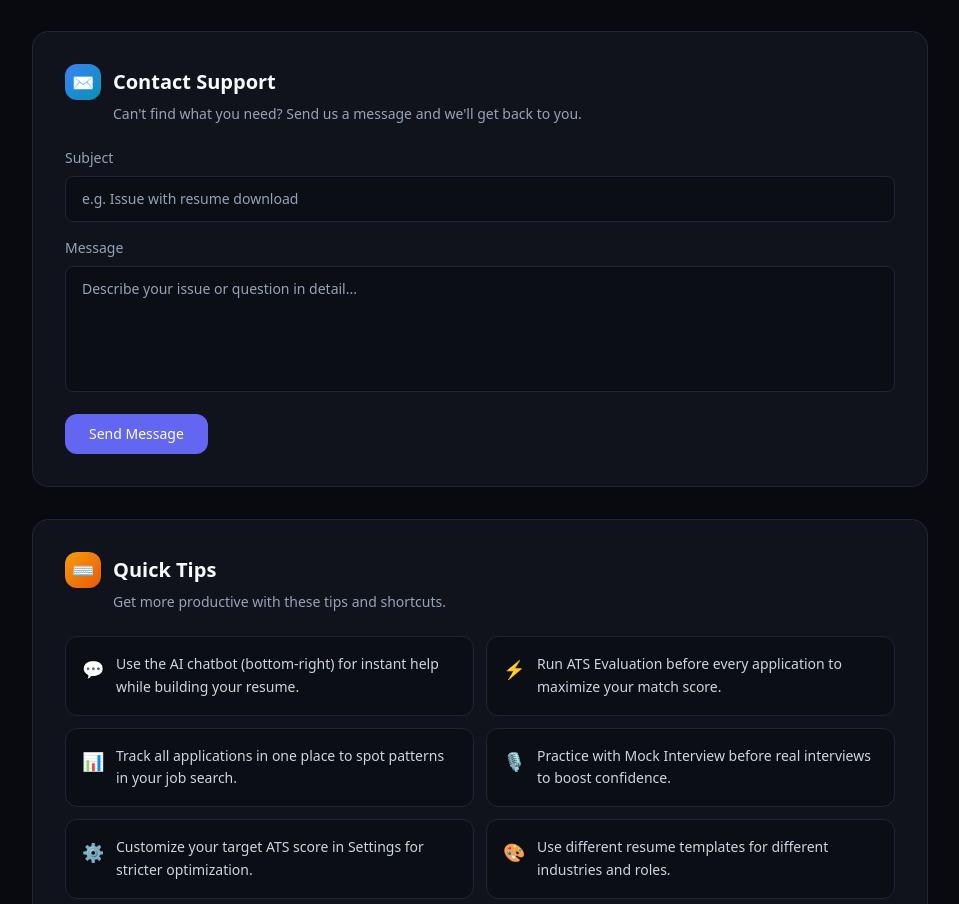
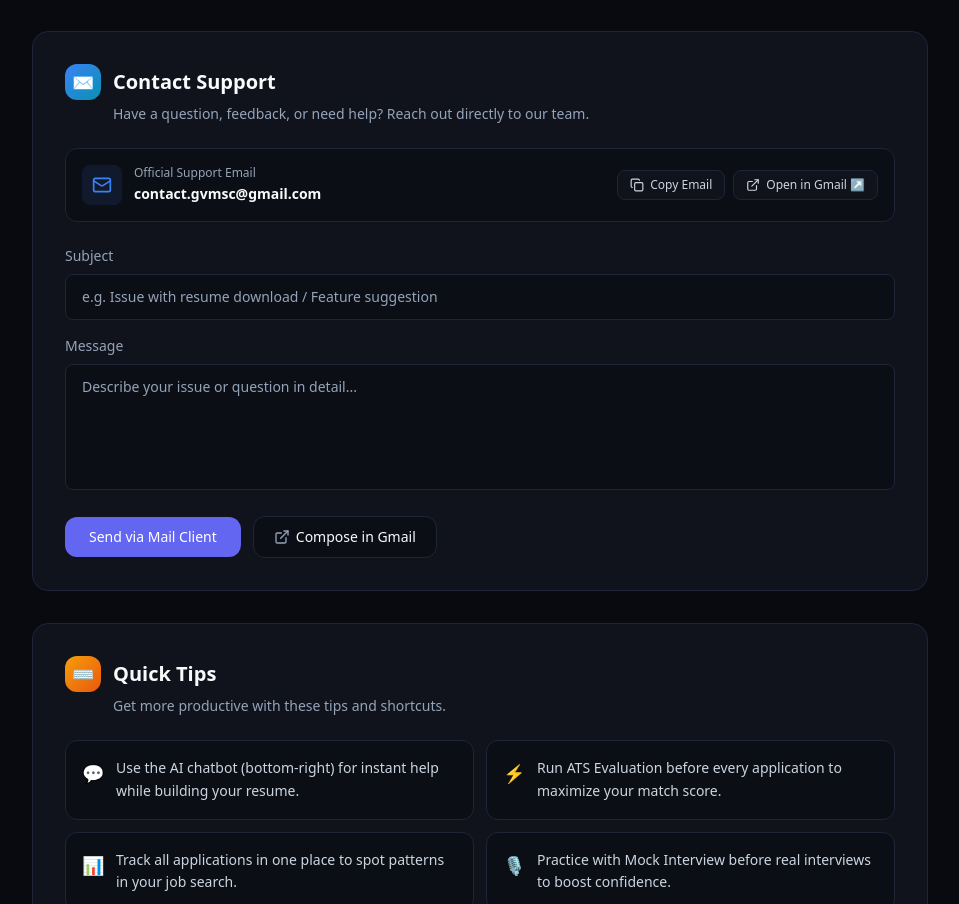
Before and after one commit to Pranavsangichetty/Resumo, a Next.js app in the folder apps/web/: page /help in a window 1280 px wide. Shown: the part 1225-2129 px from the top of the page, without its empty margins (270-1229 px from the left). Built offline with nearby package versions, Linux system fonts and the light colour scheme; no server answers.

Commit message:
fix(help): replace support email with contact.gvmsc@gmail.com and add copy/gmail actions

```diff
--- a/apps/web/app/help/page.tsx
+++ b/apps/web/app/help/page.tsx
@@ -2,6 +2,9 @@
 
 import { useState } from "react";
 import { useRouter } from "next/navigation";
+import { Mail, Copy, Check, ExternalLink } from "lucide-react";
+
+const SUPPORT_EMAIL = "contact.gvmsc@gmail.com";
 
 const FAQS = [
   {
@@ -86,15 +89,26 @@ export default function HelpPage() {
   const [openGuide, setOpenGuide] = useState<number | null>(null);
   const [contactForm, setContactForm] = useState({ subject: "", message: "" });
   const [contactSent, setContactSent] = useState(false);
+  const [copiedEmail, setCopiedEmail] = useState(false);
+
+  function copyEmail() {
+    navigator.clipboard.writeText(SUPPORT_EMAIL);
+    setCopiedEmail(true);
+    setTimeout(() => setCopiedEmail(false), 2500);
+  }
+
+  function openGmail(subject = "", body = "") {
+    const su = encodeURIComponent(subject || contactForm.subject);
+    const b = encodeURIComponent(body || contactForm.message);
+    const url = "https://mail.google.com/mail/?view=cm&fs=1&to=" + SUPPORT_EMAIL + (su ? "&su=" + su : "") + (b ? "&body=" + b : "");
+    window.open(url, "_blank");
+  }
 
   function handleContactSubmit(e: React.FormEvent) {
     e.preventDefault();
-    // Since there's no backend endpoint for this yet, we open mailto as fallback
-    const mailto = `mailto:support@resumo.app?subject=${encodeURIComponent(contactForm.subject)}&body=${encodeURIComponent(contactForm.message)}`;
+    const mailto = `mailto:${SUPPORT_EMAIL}?subject=${encodeURIComponent(contactForm.subject)}&body=${encodeURIComponent(contactForm.message)}`;
     window.open(mailto, "_blank");
     setContactSent(true);
-    setContactForm({ subject: "", message: "" });
-    setTimeout(() => setContactSent(false), 4000);
   }
 
   const inputClass =
@@ -250,8 +264,54 @@ export default function HelpPage() {
               <h2 className="text-xl font-semibold">Contact Support</h2>
             </div>
             <p className="text-sm text-[var(--text-muted)] mb-6 ml-12">
-              Can&apos;t find what you need? Send us a message and we&apos;ll get back to you.
+              Have a question, feedback, or need help? Reach out directly to our team.
             </p>
+
+            {/* Direct Email Card */}
+            <div className="mb-6 flex flex-wrap items-center justify-between gap-3 rounded-xl border border-[var(--border)] bg-[var(--bg-muted)] p-4">
+              <div className="flex items-center gap-3">
+                <div className="flex h-10 w-10 shrink-0 items-center justify-center rounded-lg bg-blue-500/10 text-blue-500">
+                  <Mail className="h-5 w-5" />
+                </div>
+                <div>
+                  <p className="text-xs text-[var(--text-muted)] font-medium">Official Support Email</p>
+                  <a
+                    href={`mailto:${SUPPORT_EMAIL}`}
+                    className="text-sm font-semibold text-[var(--text-primary)] hover:text-blue-500 transition"
+                  >
+                    {SUPPORT_EMAIL}
+                  </a>
+                </div>
+              </div>
+              <div className="flex items-center gap-2">
+                <button
+                  type="button"
+                  onClick={copyEmail}
+                  className="inline-flex items-center gap-1.5 rounded-lg border border-[var(--border)] bg-[var(--bg-surface)] px-3 py-1.5 text-xs font-medium text-[var(--text-secondary)] hover:bg-[var(--bg-surface-elevated)] transition cursor-pointer"
+                >
+                  {copiedEmail ? (
+                    <>
+                      <Check className="h-3.5 w-3.5 text-emerald-500" />
+                      <span className="text-emerald-500 font-semibold">Copied!</span>
+                    </>
+                  ) : (
+                    <>
+                      <Copy className="h-3.5 w-3.5" />
+                      <span>Copy Email</span>
+                    </>
+                  )}
+                </button>
+                <a
+                  href={`https://mail.google.com/mail/?view=cm&fs=1&to=${SUPPORT_EMAIL}`}
+                  target="_blank"
+                  rel="noopener noreferrer"
+                  className="inline-flex items-center gap-1.5 rounded-lg border border-[var(--border)] bg-[var(--bg-surface)] px-3 py-1.5 text-xs font-medium text-[var(--text-secondary)] hover:bg-[var(--bg-surface-elevated)] transition"
+                >
+                  <ExternalLink className="h-3.5 w-3.5" />
+                  <span>Open in Gmail ↗</span>
+                </a>
+              </div>
+            </div>
 
             <form onSubmit={handleContactSubmit} className="space-y-4">
               <div>
@@ -264,7 +324,7 @@ export default function HelpPage() {
                   onChange={(e) =>
                     setContactForm({ ...contactForm, subject: e.target.value })
                   }
-                  placeholder="e.g. Issue with resume download"
+                  placeholder="e.g. Issue with resume download / Feature suggestion"
                   required
                   className={inputClass}
                 />
@@ -286,17 +346,41 @@ export default function HelpPage() {
               </div>
 
               {contactSent && (
-                <div className="rounded-lg p-3 text-sm border border-emerald-500/30 bg-emerald-500/10 text-emerald-400">
-                  Your email client has been opened with the message. Thank you for reaching out!
+                <div className="rounded-xl p-4 text-sm border border-emerald-500/30 bg-emerald-500/10 text-emerald-300 space-y-2">
+                  <div className="flex items-center gap-2 font-medium">
+                    <Check className="h-4 w-4 text-emerald-400" />
+                    <span>Email drafted to {SUPPORT_EMAIL}!</span>
+                  </div>
+                  <p className="text-xs text-[var(--text-secondary)]">
+                    If your default email app didn&apos;t automatically launch, you can also open and send it directly via Gmail web:
+                  </p>
+                  <button
+                    type="button"
+                    onClick={() => openGmail()}
+                    className="inline-flex items-center gap-1.5 rounded-lg bg-emerald-600 px-3 py-1.5 text-xs font-medium text-white hover:bg-emerald-500 transition cursor-pointer"
+                  >
+                    <ExternalLink className="h-3.5 w-3.5" />
+                    Open in Gmail Web
+                  </button>
                 </div>
               )}
 
-              <button
-                type="submit"
-                className="rounded-xl bg-[var(--accent)] px-6 py-2.5 text-sm font-medium text-white transition hover:bg-[var(--accent-hover)]"
-              >
-                Send Message
-              </button>
+              <div className="flex flex-wrap items-center gap-3 pt-1">
+                <button
+                  type="submit"
+                  className="rounded-xl bg-[var(--accent)] px-6 py-2.5 text-sm font-medium text-white transition hover:bg-[var(--accent-hover)] cursor-pointer"
+                >
+                  Send via Mail Client
+                </button>
+                <button
+                  type="button"
+                  onClick={() => openGmail()}
+                  className="inline-flex items-center gap-1.5 rounded-xl border border-[var(--border)] bg-[var(--bg-muted)] px-5 py-2.5 text-sm font-medium text-[var(--text-primary)] hover:bg-[var(--bg-surface-elevated)] transition cursor-pointer"
+                >
+                  <ExternalLink className="h-4 w-4 text-[var(--text-muted)]" />
+                  Compose in Gmail
+                </button>
+              </div>
             </form>
           </section>
 
```
